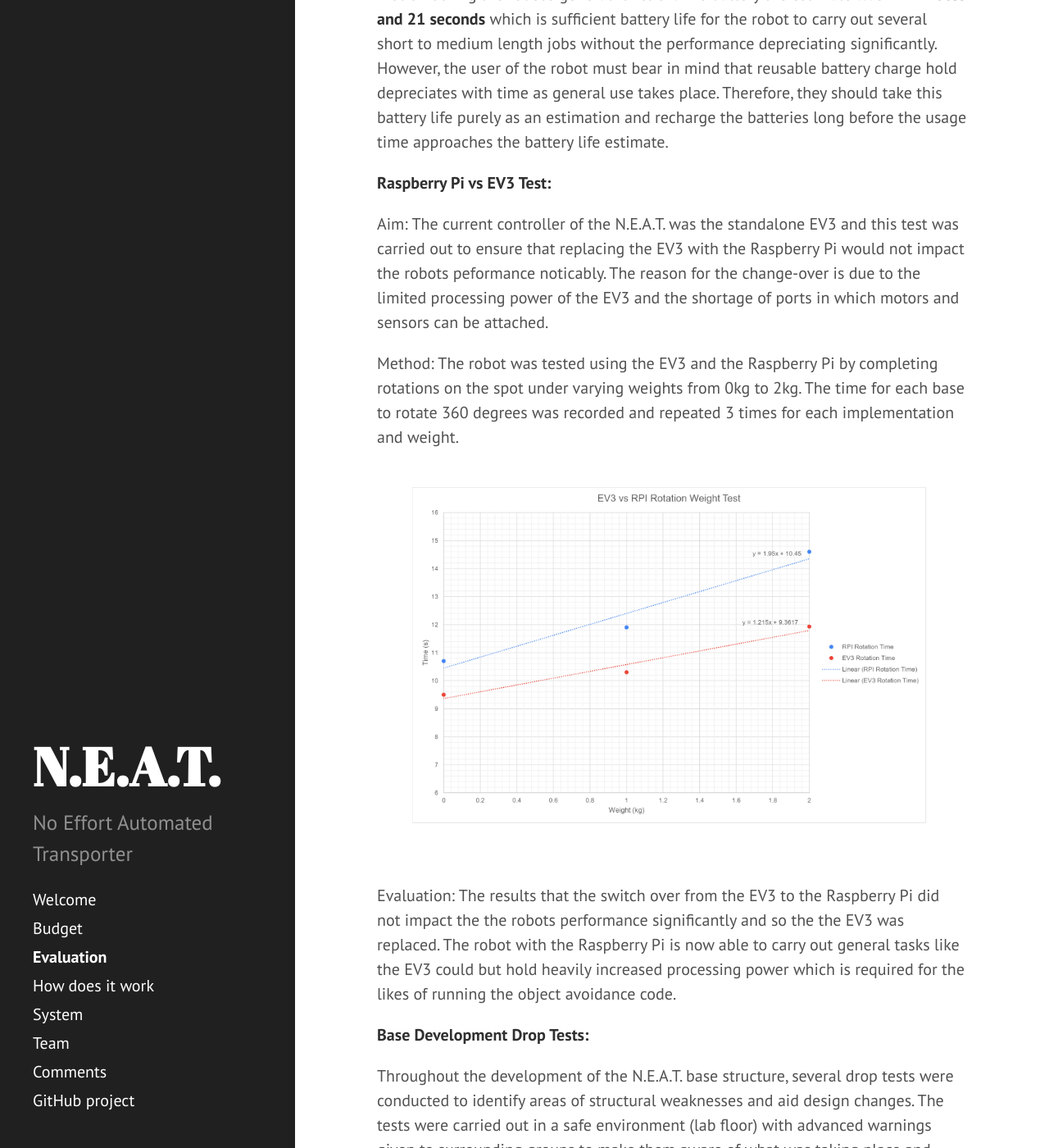
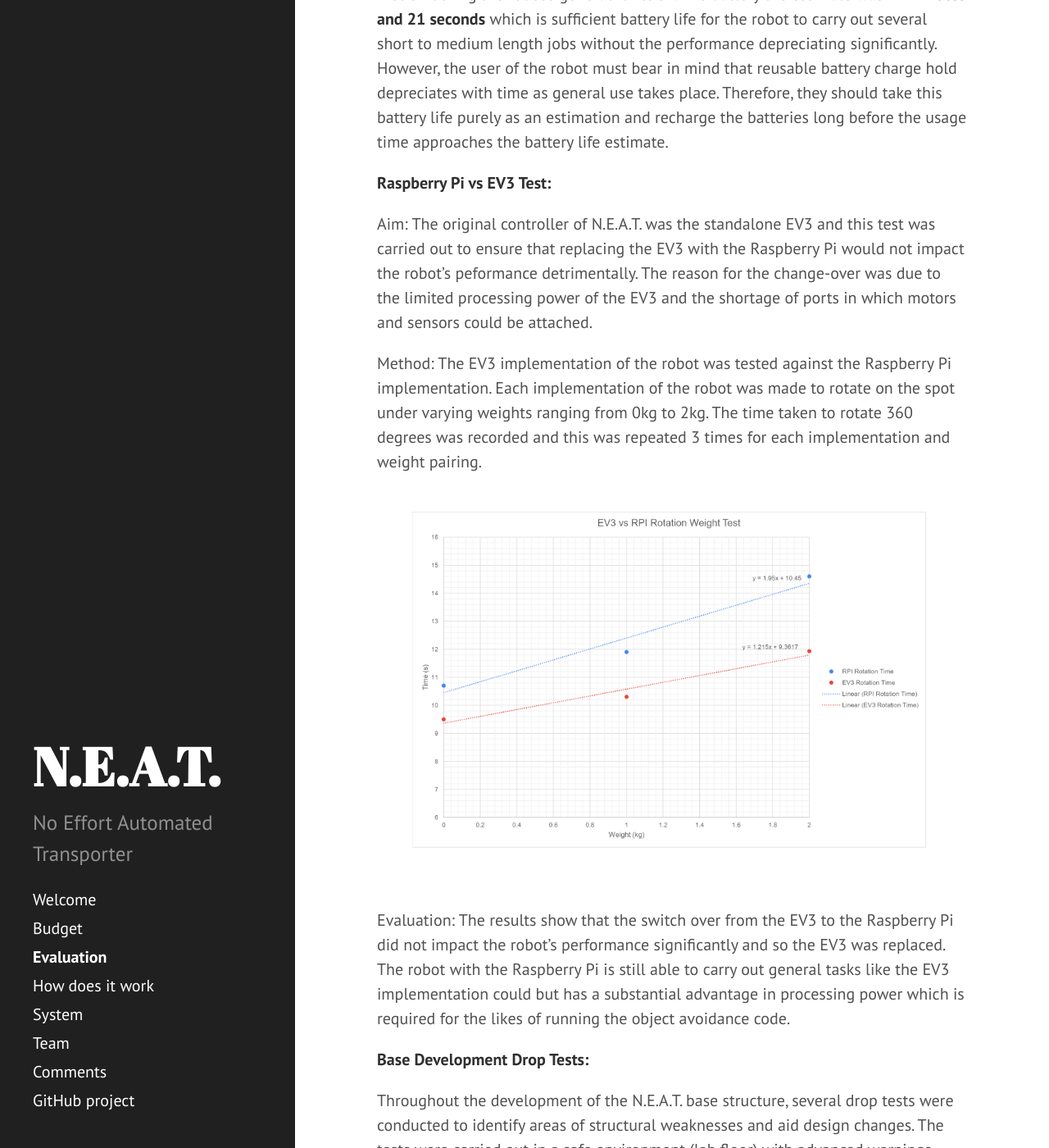
Before and after one commit to okapeng/sdp2020-group2, a Jekyll site: the page built from _pages/evaluation.md, in a window 1280 px wide and 1400 px high, scrolled down 1627 px. Shown: the whole window at 82% size. Built offline with Jekyll 4.4.1, drawn with Linux system fonts in a browser that asks for light colours.

Commit message:
Update evaluation.md

```diff
--- a/_pages/evaluation.md
+++ b/_pages/evaluation.md
@@ -26,11 +26,11 @@ permalink: /evaluation/
 
   **Raspberry Pi vs EV3 Test:**
 
-  Aim: The current controller of the N.E.A.T. was the standalone EV3 and this test was carried out to ensure that replacing the EV3 with the Raspberry Pi would not impact the robots peformance noticably. The reason for the change-over is due to the limited processing power of the EV3 and the shortage of ports in which motors and sensors can be attached.
+  Aim: The original controller of N.E.A.T. was the standalone EV3 and this test was carried out to ensure that replacing the EV3 with the Raspberry Pi would not impact the robot's peformance detrimentally. The reason for the change-over was due to the limited processing power of the EV3 and the shortage of ports in which motors and sensors could be attached.
 
-  Method: The robot was tested using the EV3 and the Raspberry Pi by completing rotations on the spot under varying weights from 0kg to 2kg. The time for each base to rotate 360 degrees was recorded and repeated 3 times for each implementation and weight.
+  Method: The EV3 implementation of the robot was tested against the Raspberry Pi implementation. Each implementation of the robot was made to rotate on the spot under varying weights ranging from 0kg to 2kg. The time taken to rotate 360 degrees was recorded and this was repeated 3 times for each implementation and weight pairing.
   ![RPI vs EV3 Test](/images/ev3_rpi_test.png)
-  Evaluation: The results that the switch over from the EV3 to the Raspberry Pi did not impact the the robots performance significantly and so the the EV3 was replaced. The robot with the Raspberry Pi is now able to carry out general tasks like the EV3 could but hold heavily increased processing power which is required for the likes of running the object avoidance code.
+  Evaluation: The results show that the switch over from the EV3 to the Raspberry Pi did not impact the robot's performance significantly and so the EV3 was replaced. The robot with the Raspberry Pi is still able to carry out general tasks like the EV3 implementation could but has a substantial advantage in processing power which is required for the likes of running the object avoidance code.
 
   **Base Development Drop Tests:**
 
```
